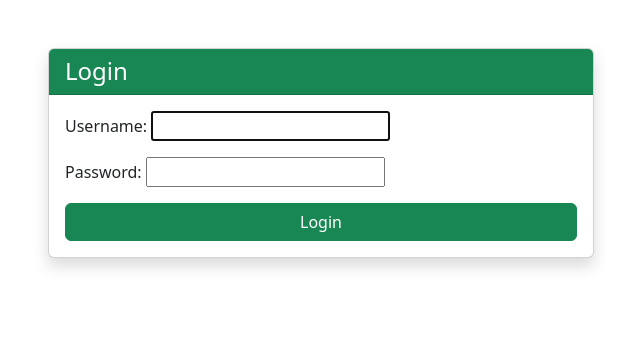
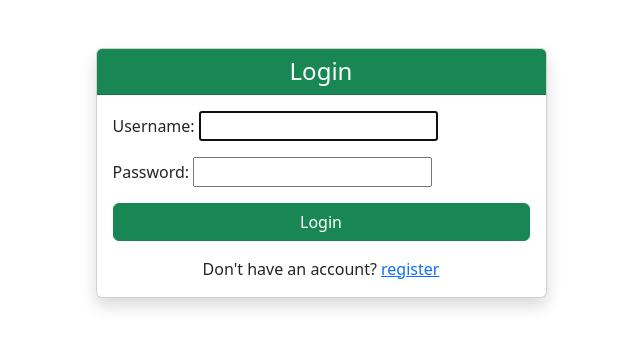
Before and after one commit to ayubsht1/auth, a Django app: page /login/ in a window 1280 px wide. Shown: the part 56-404 px from the top of the page, without its empty margins (319-959 px from the left). Run offline with Django 5.2, Linux system fonts and the light colour scheme.

Commit message:
small changes

```diff
--- a/auth_app/urls.py
+++ b/auth_app/urls.py
@@ -1,9 +1,10 @@
 from django.urls import path
 from . views import HomeView, RegisterView, CustomLoginView, CustomLogoutView
-
+from auth_app.views import logout_user
 urlpatterns = [
     path('',HomeView.as_view(),name='home'),
     path('register/', RegisterView.as_view(), name='register'),
     path('login/', CustomLoginView.as_view(), name='login'),
     path('logout/', CustomLogoutView.as_view(), name='logout'),
+    path('logout_user/', logout_user, name='logout_user'),
 ]
--- a/auth_app/views.py
+++ b/auth_app/views.py
@@ -1,7 +1,9 @@
+from django.shortcuts import redirect
 from django.views.generic import TemplateView
 from django.urls import reverse_lazy
 from django.views.generic.edit import CreateView, FormView
 from django.contrib.auth.views import LoginView, LogoutView
+from django.contrib.auth import logout
 from django.contrib import messages
 from .models import CustomUser
 from .forms import CustomUserCreationForm
@@ -44,6 +46,11 @@ class CustomLogoutView(LogoutView):
         messages.info(request, "You have successfully logged out.")
         return super().dispatch(request, *args, **kwargs)
 
+def logout_user(request):
+    logout(request)
+    messages.info(request, 'your session has ended.')
+    return redirect('login')
+
 
 class HomeView(LoginRequiredMixin, TemplateView):
     template_name = 'home.html'
--- a/templates/base.html
+++ b/templates/base.html
@@ -21,6 +21,11 @@
                     {% if user.is_authenticated %}
                     <li class="nav-item">
                         <a class="nav-link" href="#">Hi, {{ user.username }}</a>
+                    </li>
+                    <li class="nav-item">
+                        {% if user.is_authenticated %}
+                        <a class="nav-link" href="{% url 'logout_user' %}">Logout 2</a>
+                        {% endif %}
                     </li>
                     <li class="nav-item">
                         {% if user.is_authenticated %}
--- a/templates/login.html
+++ b/templates/login.html
@@ -2,10 +2,10 @@
 {% block title %}Login{% endblock %}
 {% block content %}
     <div class="row justify-content-center">
-        <div class="col-md-6">
+        <div class="col-md-5">
             <div class="card shadow">
                 <div class="card-header bg-success text-white">
-                    <h4 class="mb-0">Login</h4>
+                    <h4 class="mb-0 text-center">Login</h4>
                 </div>
                 <div class="card-body">
                     <form method="post">
@@ -15,6 +15,9 @@
                             <button type="submit" class="btn btn-success">Login</button>
                         </div>
                     </form>
+                    <div class="mt-3 text-center">
+                        <span>Don't have an account? <a href="{% url 'register' %}">register</a></span>
+                    </div>
                 </div>
             </div>
         </div>
--- a/templates/register.html
+++ b/templates/register.html
@@ -5,7 +5,7 @@
         <div class="col-md-6">
             <div class="card shadow">
                 <div class="card-header bg-primary text-white">
-                    <h4 class="mb-0">Create an Account</h4>
+                    <h4 class="mb-0 text-center">Create an Account</h4>
                 </div>
                 <div class="card-body">
                     <form method="post" novalidate>
@@ -24,6 +24,9 @@
                         <div class="d-grid">
                             <button type="submit" class="btn btn-primary">Register</button>
                         </div>
+                        <div class="mt-3 text-center">
+                            <span>Already have an account? <a href="{% url 'login' %}">login</a></span>
+                        </div>
                     </form>
                 </div>
             </div>
```
